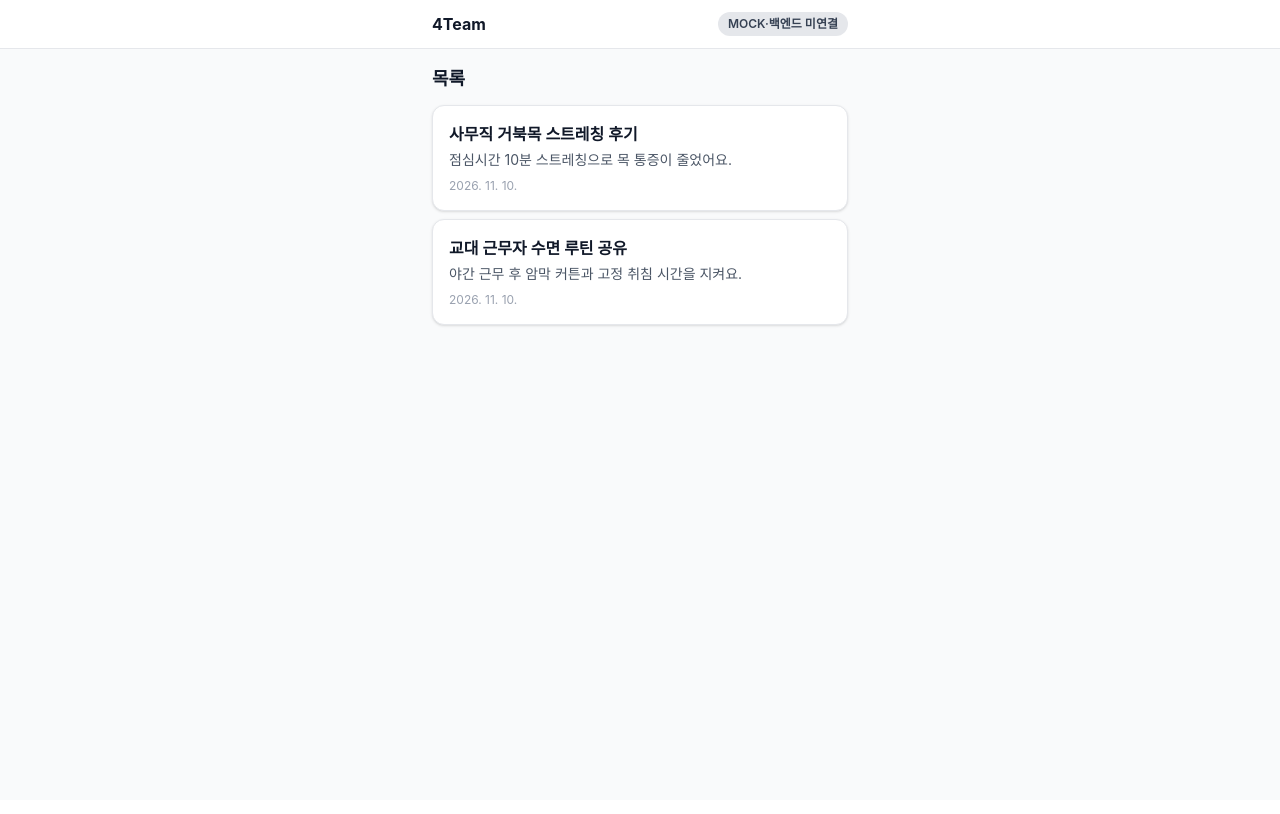
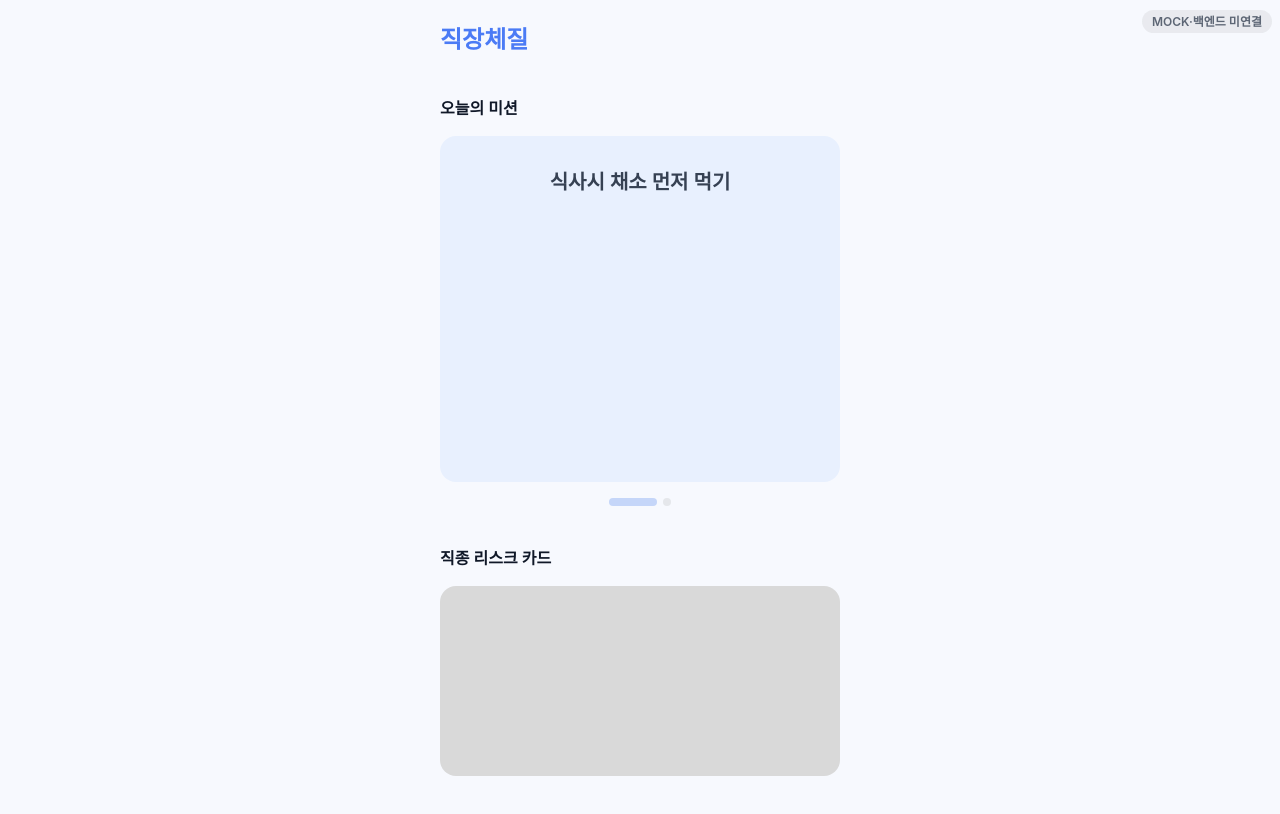
Before and after one commit to HalfHackathon/4Team, a React (Vite) app in the folder frontend/: page / in a window 1280 px wide. Built offline with nearby package versions, Linux system fonts and the light colour scheme; no server answers.

Commit message:
feat: 홈 화면 구조 구현
- 오늘의 미션 가로 스와이프 카드와 페이지 점 구현
- 직종 리스크 카드 자리 추가
- 시안 기준 임시 디자인 토큰 추가
- 샘플 목록 경로를 /items로 이동
- Prettier Tailwind 플러그인에 테마 파일 연결

```diff
--- a/frontend/src/App.tsx
+++ b/frontend/src/App.tsx
@@ -1,21 +1,22 @@
 import { BrowserRouter, Navigate, Route, Routes } from 'react-router-dom'
 import ModeBadge from './components/ModeBadge'
+import Home from './pages/Home'
 import ItemDetail from './pages/ItemDetail'
 import ItemList from './pages/ItemList'
 
 export default function App() {
   return (
     <BrowserRouter>
-      <div className="min-h-svh bg-gray-50 text-gray-900">
-        <header className="sticky top-0 z-10 border-b border-gray-200 bg-white/90 backdrop-blur">
-          <div className="mx-auto flex max-w-md items-center justify-between px-4 py-3">
-            <h1 className="text-base font-bold">4Team</h1>
-            <ModeBadge />
-          </div>
-        </header>
-        <main className="mx-auto max-w-md px-4 py-4">
+      <div className="min-h-svh bg-surface text-gray-900">
+        {/* 개발·시연용 API 모드 표시. 화면 레이아웃에 영향 없도록 떠 있게 둔다. */}
+        <div className="pointer-events-none fixed top-2 right-2 z-50 opacity-80">
+          <ModeBadge />
+        </div>
+        <main className="mx-auto max-w-md">
           <Routes>
-            <Route path="/" element={<ItemList />} />
+            <Route path="/" element={<Home />} />
+            {/* 샘플: 화면 → api → 목데이터 경로 참고용 */}
+            <Route path="/items" element={<ItemList />} />
             <Route path="/items/:id" element={<ItemDetail />} />
             <Route path="*" element={<Navigate to="/" replace />} />
           </Routes>
--- /dev/null
+++ b/frontend/src/components/home/MissionCard.tsx
@@ -0,0 +1,14 @@
+import type { Mission } from '../../types/mission'
+
+interface MissionCardProps {
+  mission: Mission
+}
+
+/** 오늘의 미션 카드 한 장. 카드 안 세부 구성은 디자인 확정 후 채운다. */
+export default function MissionCard({ mission }: MissionCardProps) {
+  return (
+    <article className="flex aspect-[358/310] w-full flex-col items-center rounded-2xl bg-mission-card px-6 pt-8">
+      <h3 className="text-center text-xl font-semibold text-gray-700">{mission.title}</h3>
+    </article>
+  )
+}
--- /dev/null
+++ b/frontend/src/components/home/MissionCarousel.tsx
@@ -0,0 +1,58 @@
+import { useRef, useState } from 'react'
+import type { Mission } from '../../types/mission'
+import MissionCard from './MissionCard'
+
+interface MissionCarouselProps {
+  missions: Mission[]
+}
+
+/** 미션 카드 가로 스와이프 + 페이지 점 표시 */
+export default function MissionCarousel({ missions }: MissionCarouselProps) {
+  const trackRef = useRef<HTMLDivElement>(null)
+  const [activeIndex, setActiveIndex] = useState(0)
+
+  const handleScroll = () => {
+    const track = trackRef.current
+    if (!track || track.clientWidth === 0) return
+    setActiveIndex(Math.round(track.scrollLeft / track.clientWidth))
+  }
+
+  const scrollTo = (index: number) => {
+    const track = trackRef.current
+    track?.scrollTo({ left: index * track.clientWidth, behavior: 'smooth' })
+  }
+
+  return (
+    <div>
+      <div
+        ref={trackRef}
+        onScroll={handleScroll}
+        className="scrollbar-none flex snap-x snap-mandatory overflow-x-auto"
+      >
+        {missions.map((mission) => (
+          <div key={mission.id} className="w-full shrink-0 snap-center">
+            <MissionCard mission={mission} />
+          </div>
+        ))}
+      </div>
+
+      {missions.length > 1 && (
+        <div className="mt-4 flex justify-center gap-1.5" role="tablist" aria-label="미션 페이지">
+          {missions.map((mission, index) => (
+            <button
+              key={mission.id}
+              type="button"
+              role="tab"
+              aria-selected={index === activeIndex}
+              aria-label={`${index + 1}번째 미션`}
+              onClick={() => scrollTo(index)}
+              className={`h-2 rounded-full transition-all ${
+                index === activeIndex ? 'w-12 bg-mission-dot' : 'w-2 bg-gray-200'
+              }`}
+            />
+          ))}
+        </div>
+      )}
+    </div>
+  )
+}
--- /dev/null
+++ b/frontend/src/components/home/RiskCardPlaceholder.tsx
@@ -0,0 +1,4 @@
+/** 직종 리스크 카드 자리. API·디자인 확정 후 실제 카드로 교체한다. */
+export default function RiskCardPlaceholder() {
+  return <div className="aspect-[358/170] w-full rounded-2xl bg-placeholder" aria-hidden="true" />
+}
--- a/frontend/src/index.css
+++ b/frontend/src/index.css
@@ -1 +1,18 @@
 @import 'tailwindcss';
+
+/* 디자인 토큰 (시안 기준 임시값, 디자이너 확정 후 교체) */
+@theme {
+  --color-brand: #4b7bf5;
+  --color-surface: #f7f9fe;
+  --color-mission-card: #e8f0fe;
+  --color-mission-dot: #c5d6f9;
+  --color-placeholder: #d9d9d9;
+}
+
+/* 가로 스크롤 영역의 스크롤바 숨김 */
+@utility scrollbar-none {
+  scrollbar-width: none;
+  &::-webkit-scrollbar {
+    display: none;
+  }
+}
--- /dev/null
+++ b/frontend/src/pages/Home.tsx
@@ -0,0 +1,52 @@
+import { useEffect, useState } from 'react'
+import { toErrorMessage } from '../api/client'
+import { getTodayMissions } from '../api/missions'
+import Banner from '../components/Banner'
+import MissionCarousel from '../components/home/MissionCarousel'
+import RiskCardPlaceholder from '../components/home/RiskCardPlaceholder'
+import type { Mission } from '../types/mission'
+
+/** 홈: 오늘의 미션(가로 스와이프) + 직종 리스크 카드 */
+export default function Home() {
+  const [missions, setMissions] = useState<Mission[] | null>(null)
+  const [error, setError] = useState<string | null>(null)
+
+  useEffect(() => {
+    let ignore = false
+    getTodayMissions()
+      .then((data) => {
+        if (!ignore) setMissions(data)
+      })
+      .catch((e: unknown) => {
+        if (!ignore) setError(toErrorMessage(e))
+      })
+    return () => {
+      ignore = true
+    }
+  }, [])
+
+  return (
+    <div className="space-y-10 px-6 pt-6 pb-10">
+      <h1 className="text-2xl font-bold text-brand">직장체질</h1>
+
+      <section className="space-y-4">
+        <h2 className="text-base font-semibold text-gray-900">오늘의 미션</h2>
+        {error && <Banner message={error} />}
+        {!error && missions === null && (
+          <div className="aspect-[358/310] w-full animate-pulse rounded-2xl bg-mission-card" />
+        )}
+        {missions?.length === 0 && (
+          <p className="rounded-2xl bg-mission-card px-6 py-10 text-center text-sm text-gray-500">
+            오늘 받은 미션이 없어요.
+          </p>
+        )}
+        {missions && missions.length > 0 && <MissionCarousel missions={missions} />}
+      </section>
+
+      <section className="space-y-4">
+        <h2 className="text-base font-semibold text-gray-900">직종 리스크 카드</h2>
+        <RiskCardPlaceholder />
+      </section>
+    </div>
+  )
+}
--- a/frontend/src/pages/ItemDetail.tsx
+++ b/frontend/src/pages/ItemDetail.tsx
@@ -30,8 +30,8 @@ export default function ItemDetail() {
   }, [itemId])
 
   return (
-    <section className="space-y-3">
-      <Link to="/" className="text-sm text-blue-600">
+    <section className="space-y-3 p-4">
+      <Link to="/items" className="text-sm text-blue-600">
         ← 목록으로
       </Link>
       {error && <Banner message={error} />}
--- a/frontend/src/pages/ItemList.tsx
+++ b/frontend/src/pages/ItemList.tsx
@@ -26,7 +26,7 @@ export default function ItemList() {
   }, [])
 
   return (
-    <section className="space-y-3">
+    <section className="space-y-3 p-4">
       <h2 className="text-lg font-bold">목록</h2>
       {error && <Banner message={error} />}
       {!error && items === null && <p className="text-sm text-gray-500">불러오는 중…</p>}
```
Also changed, not shown: frontend/.prettierrc.json.
